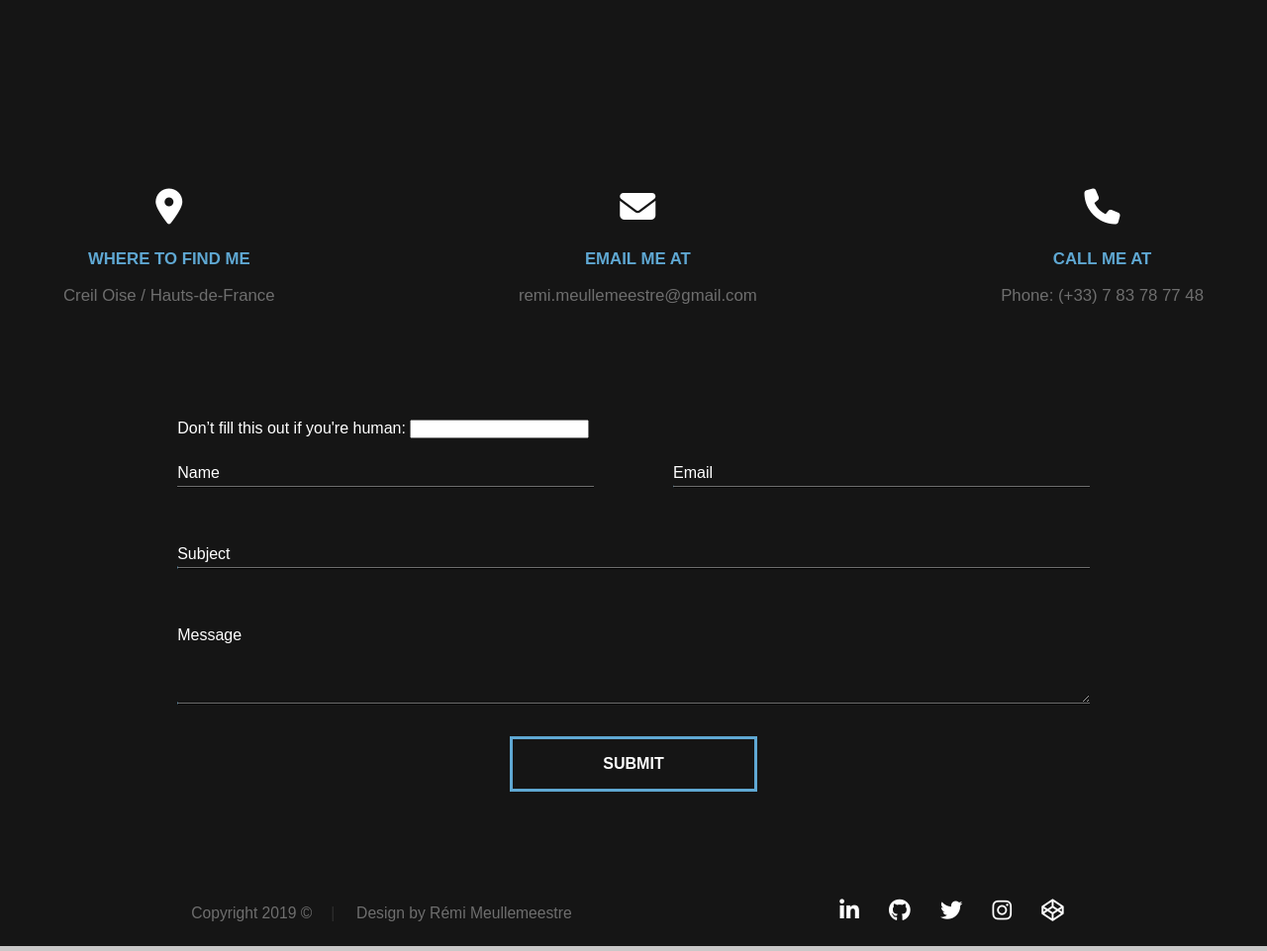
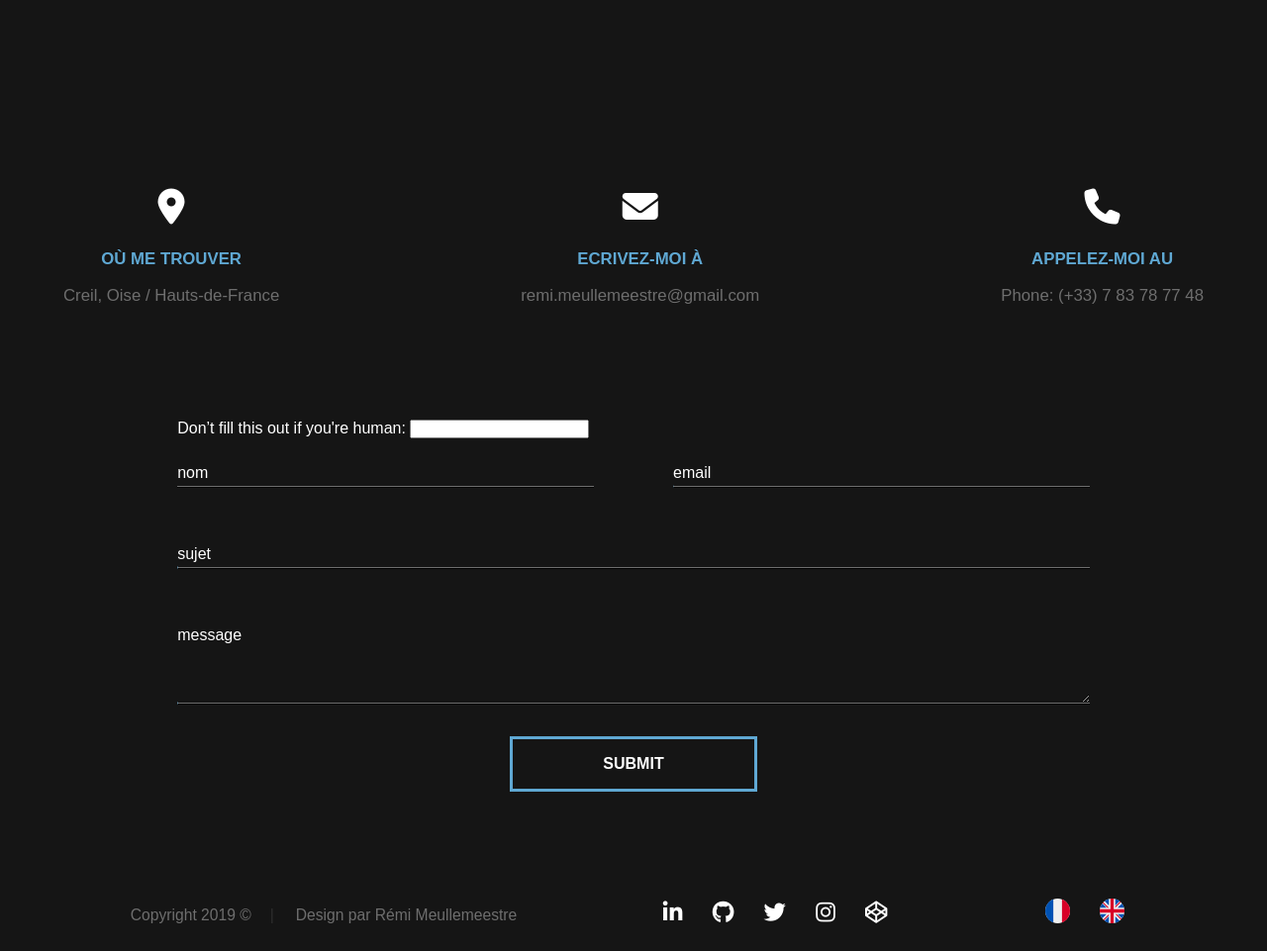
Before and after one commit to Remondo02/portfolio, a PHP site: page / in a window 1280 px wide. Shown: the part 3105-4066 px from the top of the page at 99% size. Run offline with PHP 8.4, Linux system fonts and the light colour scheme; some libraries are stand-ins or nearby versions.

Commit message:
Add languages PHP files & SVG flags in footer

```diff
--- /dev/null
+++ b/config.php
@@ -0,0 +1,15 @@
+<?php
+session_start();
+
+if(!isset($_SESSION['lang']))
+$_SESSION['lang'] = 'fr';
+else if (isset($_SESSION['lang']) &&$_SESSION['lang'] != $_GET['lang'] && !empty($_GET['lang'])) {
+  if ($_GET['lang'] == 'fr')
+  $_SESSION['lang'] ='fr';
+  else if ($_GET['lang'] == 'en')
+  $_SESSION['lang'] = 'en';
+}
+
+require_once 'languages/' . $_SESSION['lang'] . '.php';
+
+?>
--- a/index.html
+++ b/index.php
@@ -1,3 +1,7 @@
+<?php
+include "config.php";
+?>
+
 <!DOCTYPE html>
 <html lang="en">
   <head>
@@ -17,10 +21,10 @@
             <h4>Rémi Meullemeestre</h4>
           </div>
           <ul class="nav-links">
-            <li><a href="#home">Home</a></li>
-            <li><a href="#about">About</a></li>
-            <li><a href="#portfolio">Portfolio</a></li>
-            <li><a href="#contact">Contact</a></li>
+            <li><a href="#home"><?php echo $lang['home'] ?></a></li>
+            <li><a href="#about"><?php echo $lang['about'] ?></a></li>
+            <li><a href="#portfolio"><?php echo $lang['portfolio'] ?></a></li>
+            <li><a href="#contact"><?php echo $lang['contact'] ?></a></li>
           </ul>
           <div class="burger">
             <div class="line1"></div>
@@ -86,7 +90,7 @@
                 </svg>
               </h1>
               <h2 class="home__details__job">
-                Fullstack Developer & Designer
+              <?php echo $lang['job'] ?>
               </h2>
               <div class="icons">
                 <a href="https://www.linkedin.com/in/remimeullemeestre/">
@@ -122,7 +126,7 @@
                   <aside class="quote">
                     <blockquote>
                       <p>
-                          C'est bien dans l'effort que l'on trouve la satisfaction et non dans la réussite. Un plein effort est une pleine victoire.
+                      <?php echo $lang['quote'] ?>
                       </p>
                       <cite>Ghandi</cite>
                     </blockquote>
@@ -136,22 +140,22 @@
                   <h3>Profil</h3>
                   <ul class="about__details__content__lists__single">
                     <li>
-                      <strong>Fullname:</strong>
+                      <strong><?php echo $lang['name'] ?></strong>
                       <span>Rémi Meullemeestre</span>
                     </li>
                     <li>
-                      <strong>Birth Date:</strong>
+                      <strong><?php echo $lang['birthdate'] ?></strong>
                       <span>4 Octobre 1981</span>
                     </li>
                     <li>
-                      <strong>Email:</strong>
+                      <strong><?php echo $lang['email'] ?></strong>
                       <span>remi.meullemeestre@gmail.com</span>
                     </li>
                   </ul>
                   <!--/info-list-->
                 </div>
                 <div class="about__details__content__skills">
-                  <h3>Skills</h3>
+                  <h3><?php echo $lang['skill'] ?></h3>
 
                   <ul class="skill__bars">
                     <li>
@@ -180,13 +184,13 @@
               </div>
               <div class="about__details__contact">
                 <a href="#contact" title="Hire Me" class="button button__hire"
-                  >Hire Me</a
+                  ><?php echo $lang['hire'] ?></a
                 >
                 <a
                   href="docs/remi.meullemeestre.pdf"
                   title="Download CV"
                   class="button button__download"
-                  >Download CV</a
+                  ><?php echo $lang['download'] ?></a
                 >
               </div>
             </div>
@@ -202,12 +206,9 @@
                   <img src="./img/photo-gallery-1.jpg" alt="" />
                 </div>
                 <div class="portfolio__gallery__container__content">
-                  <h2>Image Hover Effects</h2>
+                  <h2><?php echo $lang['gallery title 1'] ?></h2>
                   <p>
-                    Lorem ipsum dolor sit amet, consectetur adipisicing elit.
-                    Rerum impedit fugit quisquam molestiae maiores, obcaecati ea
-                    officiis, rem asperiores accusantium voluptatem. Magnam odio
-                    voluptates, quo quasi eius recusandae ab? Cumque.
+                  <?php echo $lang['gallery p 1'] ?>
                   </p>
                   <!-- <div class="details"><a href="" class="button__hire button__hire--img" title="portfolio">Details1</a></div> -->
                 </div>
@@ -217,13 +218,9 @@
                   <img src="./img/photo-gallery-2.jpg" alt="" />
                 </div>
                 <div class="portfolio__gallery__container__content">
-                  <h2>Image Hover Effects</h2>
+                  <h2><?php echo $lang['gallery title 2'] ?></h2>
                   <p>
-                    Accusamus est enim vitae, doloribus fuga laudantium vero
-                    assumenda, eius neque magni sed officiis necessitatibus
-                    alias voluptatum sapiente exercitationem tempore eligendi
-                    veritatis in impedit delectus dolorum commodi earum soluta?
-                    Corrupti?
+                  <?php echo $lang['gallery p 2'] ?>
                   </p>
                   <!-- <div class="details"><a href="" class="button__hire button__hire--img" title="portfolio">Details2</a></div> -->
                 </div>
@@ -233,12 +230,9 @@
                   <img src="./img/photo-gallery-3.jpg" alt="" />
                 </div>
                 <div class="portfolio__gallery__container__content">
-                  <h2>Image Hover Effects</h2>
+                  <h2><?php echo $lang['gallery title 3'] ?></h2>
                   <p>
-                    Qui quod distinctio at possimus officiis veritatis? Beatae
-                    provident reiciendis architecto saepe illum. Culpa
-                    repudiandae porro quis sunt aliquam fugit deserunt pariatur?
-                    Facilis quae nisi, exercitationem inventore harum sit et.
+                  <?php echo $lang['gallery p 3'] ?>
                   </p>
                   <!-- <div class="details"><a href="" class="button__hire button__hire--img" title="portfolio">Details3</a></div> -->
                 </div>
@@ -248,12 +242,9 @@
                   <img src="./img/photo-gallery-4.jpg" alt="" />
                 </div>
                 <div class="portfolio__gallery__container__content">
-                  <h2>Image Hover Effects</h2>
+                  <h2><?php echo $lang['gallery title 4'] ?></h2>
                   <p>
-                    Ipsa quam sequi blanditiis inventore, est, eius tempora nam,
-                    nihil dolorum dolorem quibusdam incidunt hic? Atque unde
-                    nihil sapiente alias autem obcaecati magni ad sed numquam,
-                    quod sunt facere est.
+                  <?php echo $lang['gallery p 4'] ?>
                   </p>
                   <!-- <div class="details"><a href="" class="button__hire button__hire--img" title="portfolio">Details4</a></div> -->
                 </div>
@@ -269,23 +260,23 @@
                 <div class="contact__info__icon__single">
                   <i class="fa fa-map-marker"></i>
                 </div>
-                <h5>Where to find me</h5>
+                <h5><?php echo $lang['where to find me'] ?></h5>
                 <p>
-                  Creil Oise / Hauts-de-France
+                  Creil, Oise / Hauts-de-France
                 </p>
               </div>
               <div class="contact__info__icon">
                 <div class="contact__info__icon__single">
                   <i class="fa fa-envelope"></i>
                 </div>
-                <h5>Email Me At</h5>
+                <h5><?php echo $lang['email me at'] ?></h5>
                 <p>remi.meullemeestre@gmail.com</p>
               </div>
               <div class="contact__info__icon">
                 <div class="contact__info__icon__single">
                   <i class="fa fa-phone"></i>
                 </div>
-                <h5>Call Me At</h5>
+                <h5><?php echo $lang['call me at'] ?></h5>
                 <p>Phone: (+33) 7 83 78 77 48</p>
               </div>
             </div>
@@ -304,7 +295,7 @@
                       required
                     />
                     <label for="name" class="label-name">
-                      <span class="content-name">Name</span>
+                      <span class="content-name"><?php echo $lang['label name'] ?></span>
                     </label>
                   </div>
                   <div class="form">
@@ -315,7 +306,7 @@
                       required
                     />
                     <label for="name" class="label-name">
-                      <span class="content-name">Email</span>
+                      <span class="content-name"><?php echo $lang['label email'] ?></span>
                     </label>
                   </div>
                 </div>
@@ -328,7 +319,7 @@
                       required
                     />
                     <label for="name" class="label-name">
-                      <span class="content-name">Subject</span>
+                      <span class="content-name"><?php echo $lang['label subject'] ?></span>
                     </label>
                   </div>
                   <div class="form form-message form-test">
@@ -341,7 +332,7 @@
                       required
                     ></textarea>
                     <label for="name" class="label-name">
-                      <span class="content-name content-name-ta">Message</span>
+                      <span class="content-name content-name-ta"><?php echo $lang['message'] ?></span>
                     </label>
 
                   </div>
@@ -353,7 +344,7 @@
               <!-- <div class="social__container"> -->
               <div class="copyright">
                 <span> Copyright 2019 ©</span>
-                <span>Design by Rémi Meullemeestre</span>
+                <span><?php echo $lang['copyright'] ?></span>
               </div>
               <div class="social__container__right">
                 <ul class="social__container__right__items">
@@ -391,6 +382,115 @@
                 </ul>
                 <!--social-->
               </div>
+              <div class="languages">
+              <svg class="flag"version="1.1" id="Layer_1" xmlns="http://www.w3.org/2000/svg" xmlns:xlink="http://www.w3.org/1999/xlink" x="0px" y="0px"
+              viewBox="0 0 512 512" style="enable-background:new 0 0 512 512;" xml:space="preserve">
+              <a xlink:href="index.php?lang=fr"> echo $lang['lang_fr'] ?>
+                <circle style="fill:#F0F0F0;" cx="256" cy="256" r="256"/>
+                <path style="fill:#D80027;" d="M512,256c0-110.071-69.472-203.906-166.957-240.077v480.155C442.528,459.906,512,366.071,512,256z"/>
+                <path style="fill:#0052B4;" d="M0,256c0,110.071,69.473,203.906,166.957,240.077V15.923C69.473,52.094,0,145.929,0,256z"/>
+                <g>
+                </g>
+                <g>
+                </g>
+                <g>
+                </g>
+                <g>
+                </g>
+                <g>
+                </g>
+                <g>
+                </g>
+                <g>
+                </g>
+                <g>
+                </g>
+                <g>
+                </g>
+                <g>
+                </g>
+                <g>
+                </g>
+                <g>
+                </g>
+                <g>
+                </g>
+                <g>
+                </g>
+                <g>
+                </g>
+                </a>
+              </svg>
+
+
+              <svg class="flag"version="1.1" id="Layer_1" xmlns="http://www.w3.org/2000/svg" xmlns:xlink="http://www.w3.org/1999/xlink" x="0px" y="0px"
+                viewBox="0 0 512 512" style="enable-background:new 0 0 512 512;" xml:space="preserve">
+                <a xlink:href="index.php?lang=en"> echo $lang['lang_en'] ?>
+                <circle style="fill:#F0F0F0;" cx="256" cy="256" r="256" />
+                <g>
+                <path style="fill:#0052B4;" d="M52.92,100.142c-20.109,26.163-35.272,56.318-44.101,89.077h133.178L52.92,100.142z"/>
+                <path style="fill:#0052B4;" d="M503.181,189.219c-8.829-32.758-23.993-62.913-44.101-89.076l-89.075,89.076H503.181z"/>
+                <path style="fill:#0052B4;" d="M8.819,322.784c8.83,32.758,23.993,62.913,44.101,89.075l89.074-89.075L8.819,322.784L8.819,322.784
+                  z"/>
+                <path style="fill:#0052B4;" d="M411.858,52.921c-26.163-20.109-56.317-35.272-89.076-44.102v133.177L411.858,52.921z"/>
+                <path style="fill:#0052B4;" d="M100.142,459.079c26.163,20.109,56.318,35.272,89.076,44.102V370.005L100.142,459.079z"/>
+                <path style="fill:#0052B4;" d="M189.217,8.819c-32.758,8.83-62.913,23.993-89.075,44.101l89.075,89.075V8.819z"/>
+                <path style="fill:#0052B4;" d="M322.783,503.181c32.758-8.83,62.913-23.993,89.075-44.101l-89.075-89.075V503.181z"/>
+                <path style="fill:#0052B4;" d="M370.005,322.784l89.075,89.076c20.108-26.162,35.272-56.318,44.101-89.076H370.005z"/>
+                </g>
+                <g>
+                <path style="fill:#D80027;" d="M509.833,222.609h-220.44h-0.001V2.167C278.461,0.744,267.317,0,256,0
+                  c-11.319,0-22.461,0.744-33.391,2.167v220.44v0.001H2.167C0.744,233.539,0,244.683,0,256c0,11.319,0.744,22.461,2.167,33.391
+                  h220.44h0.001v220.442C233.539,511.256,244.681,512,256,512c11.317,0,22.461-0.743,33.391-2.167v-220.44v-0.001h220.442
+                  C511.256,278.461,512,267.319,512,256C512,244.683,511.256,233.539,509.833,222.609z"/>
+                <path style="fill:#D80027;" d="M322.783,322.784L322.783,322.784L437.019,437.02c5.254-5.252,10.266-10.743,15.048-16.435
+                  l-97.802-97.802h-31.482V322.784z"/>
+                <path style="fill:#D80027;" d="M189.217,322.784h-0.002L74.98,437.019c5.252,5.254,10.743,10.266,16.435,15.048l97.802-97.804
+                  V322.784z"/>
+                <path style="fill:#D80027;" d="M189.217,189.219v-0.002L74.981,74.98c-5.254,5.252-10.266,10.743-15.048,16.435l97.803,97.803
+                  H189.217z"/>
+                <path style="fill:#D80027;" d="M322.783,189.219L322.783,189.219L437.02,74.981c-5.252-5.254-10.743-10.266-16.435-15.047
+                  l-97.802,97.803V189.219z"/>
+                </g>
+                <g>
+                </g>
+                <g>
+                </g>
+                <g>
+                </g>
+                <g>
+                </g>
+                <g>
+                </g>
+                <g>
+                </g>
+                <g>
+                </g>
+                <g>
+                </g>
+                <g>
+                </g>
+                <g>
+                </g>
+                <g>
+                </g>
+                <g>
+                </g>
+                <g>
+                </g>
+                <g>
+                </g>
+                <g>
+                </g>
+                </a>
+              </svg>
+
+
+
+              </div>
+              <!-- <div class="languages">
+              <a href="index.php?lang=fr"> echo $lang['lang_fr'] ?></a> | <a href="index.php?lang=fr">php echo $lang['lang_en'] ?></a>
+              </div> -->
               <!-- </div> -->
             </div>
 
--- /dev/null
+++ b/languages/fr.php
@@ -0,0 +1,35 @@
+<?php
+$lang = array(
+  'home' => "Accueil",
+  'about' => 'A propos',
+  'portfolio' => 'portfolio',
+  'contact' => 'contact',
+  'job' => 'Développeur Fullstack & Designer',
+  'quote' => 'C\'est bien dans l\'effort que l\'on trouve la satisfaction et non dans la réussite. Un plein effort est une pleine victoire.',
+  'About profil' => 'Profil',
+  'name' => 'Nom complet :',
+  'birthdate' => 'Date de naissance :',
+  'email' => 'Email :',
+  'skill' => 'Compétences',
+  'hire' => 'Engagez-moi',
+  'download' => 'Téléchargez cv',
+  'gallery title 1' => 'texte de survol 1',
+  'gallery title 2' => 'texte de survol 2',
+  'gallery title 3' => 'texte de survol 3',
+  'gallery title 4' => 'texte de survol 4',
+  'gallery p 1' => 'contenu texte 1',
+  'gallery p 2' => 'contenu texte 2',
+  'gallery p 3' => 'contenu texte 3',
+  'gallery p 4' => 'contenu texte 4',
+  'where to find me' => 'Où me trouver',
+  'email me at' => 'Ecrivez-moi à',
+  'call me at' => 'Appelez-moi au',
+  'label name' => 'nom',
+  'label email' => 'email',
+  'label subject' => 'sujet',
+  'message' => 'message',
+  'copyright' => 'Design par Rémi Meullemeestre',
+  'lang_fr' => 'Français',
+  'lang_en' => 'Anglais'
+);
+?>
--- a/styles.css
+++ b/styles.css
@@ -679,11 +679,12 @@ Section Contact contact
 .social {
   display: grid;
   grid-column: 2/5;
-  grid-template-columns: repeat(2, auto);
+  grid-template-columns: repeat(3, auto);
   padding: 4.8em 0 1em;
   font-size: 1.4rem;
   font-family: "poppins-regular", sans-serif;
   justify-content: space-around;
+  align-items: center;
 }
 .social .social__container__right__items a,
 .social .social__container__right__items a:visited {
@@ -746,6 +747,15 @@ Section Contact contact
   .portfolio__gallery__container__content p {
     font-size: 0.8em;
   }
+  .social .copyright span::after {
+    padding: 0 6px 0 10px;
+  }
+  .social .social__container__right__items li {
+    margin: 0 6px;
+  }
+  .flag {
+    margin: 0 6px !important;
+  }
 }
 
 @media (max-width: 768px) {
@@ -807,11 +817,17 @@ Section Contact contact
   }
   .copyright {
     text-align: center;
-    margin-bottom: 1em;
   }
   .social__container__right {
     text-align: center;
     grid-row: 1;
+    margin-bottom: 1em;
+  }
+  .languages {
+    text-align: center;
+  }
+  .flag {
+    margin-top: 1em !important;
   }
 }
 
@@ -831,6 +847,9 @@ Section Contact contact
   }
   .portfolio__gallery__container__content p {
     font-size: 1em;
+  }
+  .flag {
+    margin-top: 1em !important;
   }
 }
 
@@ -935,6 +954,7 @@ nav {
     display: block;
   }
 }
+
 .nav-active {
   transform: translateX(0%);
 }
@@ -979,3 +999,19 @@ nav {
   background-color: black;
   border: 2px solid white;
 }
+.flag {
+  width: 25px;
+  display: inline-block;
+  font-size: 1em;
+  margin: 0 12px;
+  padding: 0;
+  position: relative;
+}
+.languages svg:hover {
+  stroke: white;
+  fill: #5fa8d3;
+  stroke-opacity: 0.5;
+  stroke-width: 15;
+  fill-opacity: 0.8;
+  transition: all 0.3s ease-in;
+}
```
Also changed, not shown: languages/en.php (added, +35 -0 lines).
